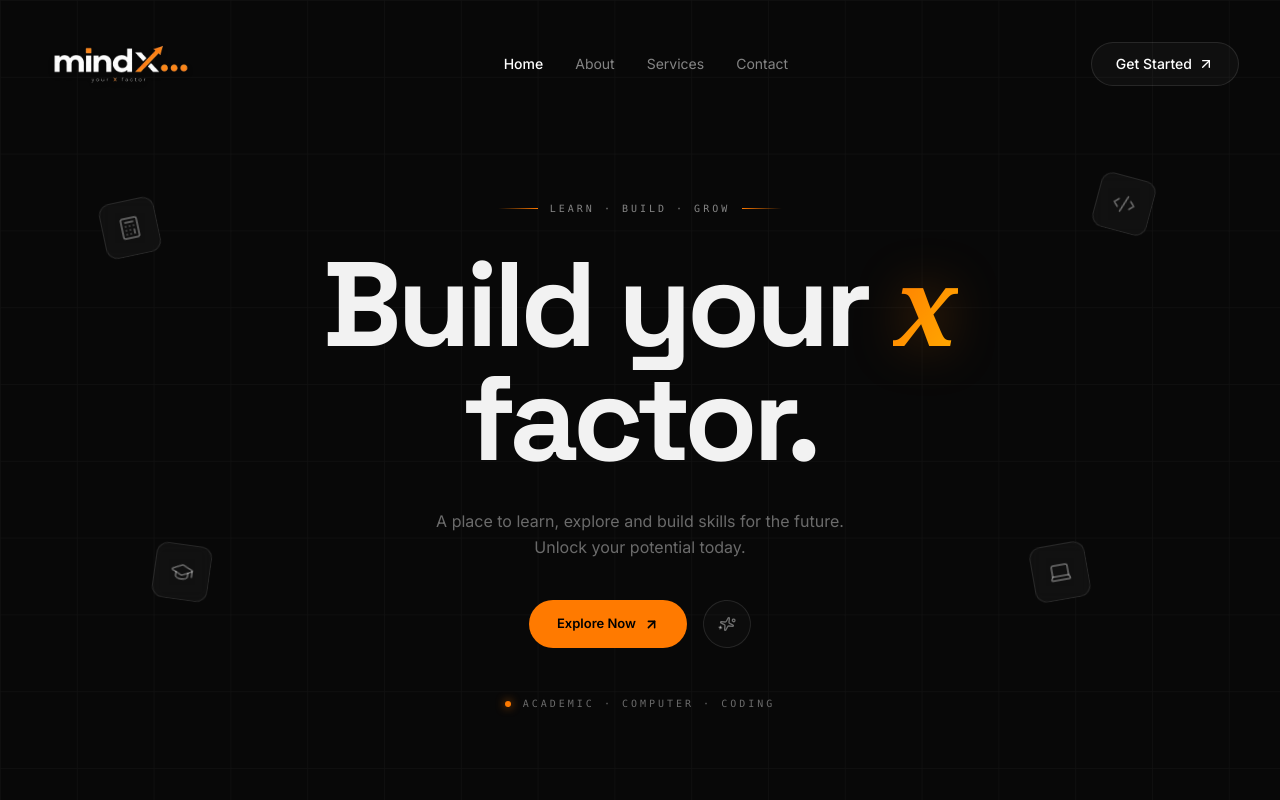
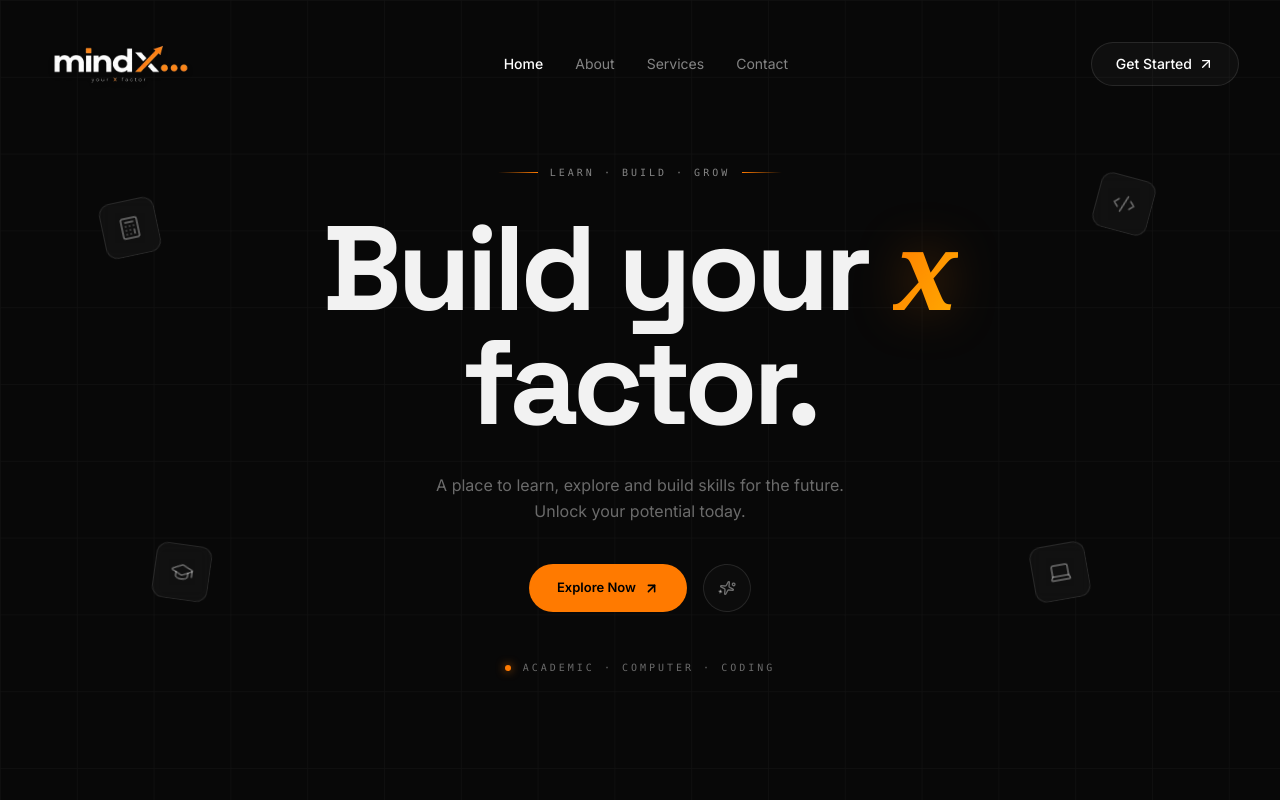
Before and after one commit to UdeshBhatti2004/mindx, a Next.js app: page / in a window 1280 px wide. Shown: the top 800 px of the page. Built offline with nearby package versions, Linux system fonts and the light colour scheme.

Commit message:
final fix 3

```diff
--- a/components/Hero.tsx
+++ b/components/Hero.tsx
@@ -11,7 +11,7 @@ interface HeroProps {
 export default function Hero({ rotateX, rotateY }: HeroProps) {
   return (
     // Replaced the fragment <></> with a flex container to handle spacing naturally
-    <div className="flex w-full flex-col items-center justify-center pt-32 sm:pt-24 md:pt-28">
+    <div className="flex w-full flex-col items-center justify-center pt-8 sm:pt-10 md:pt-10">
 
       {/* 3D PARALLAX CONTAINER */}
       <motion.div
```
